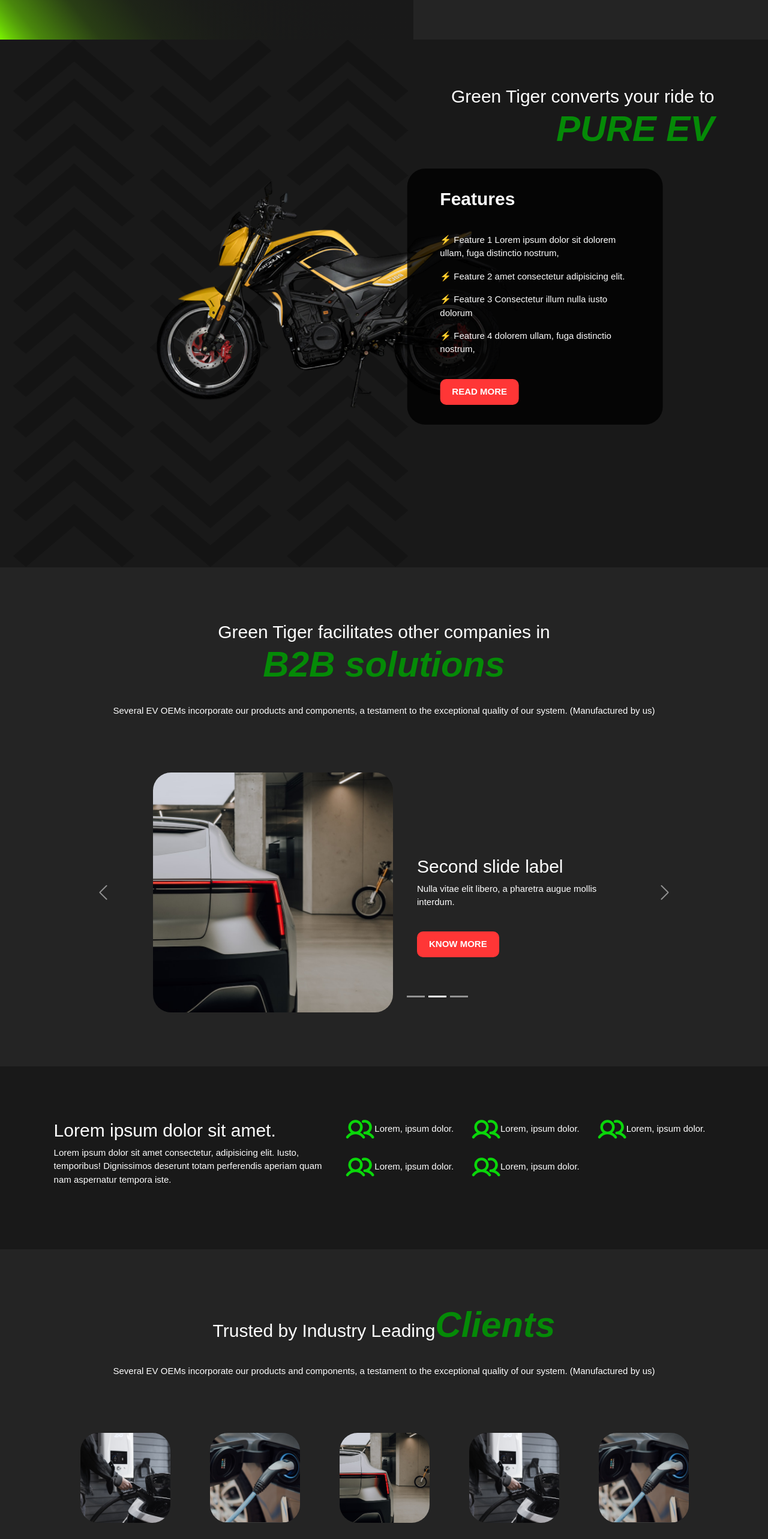
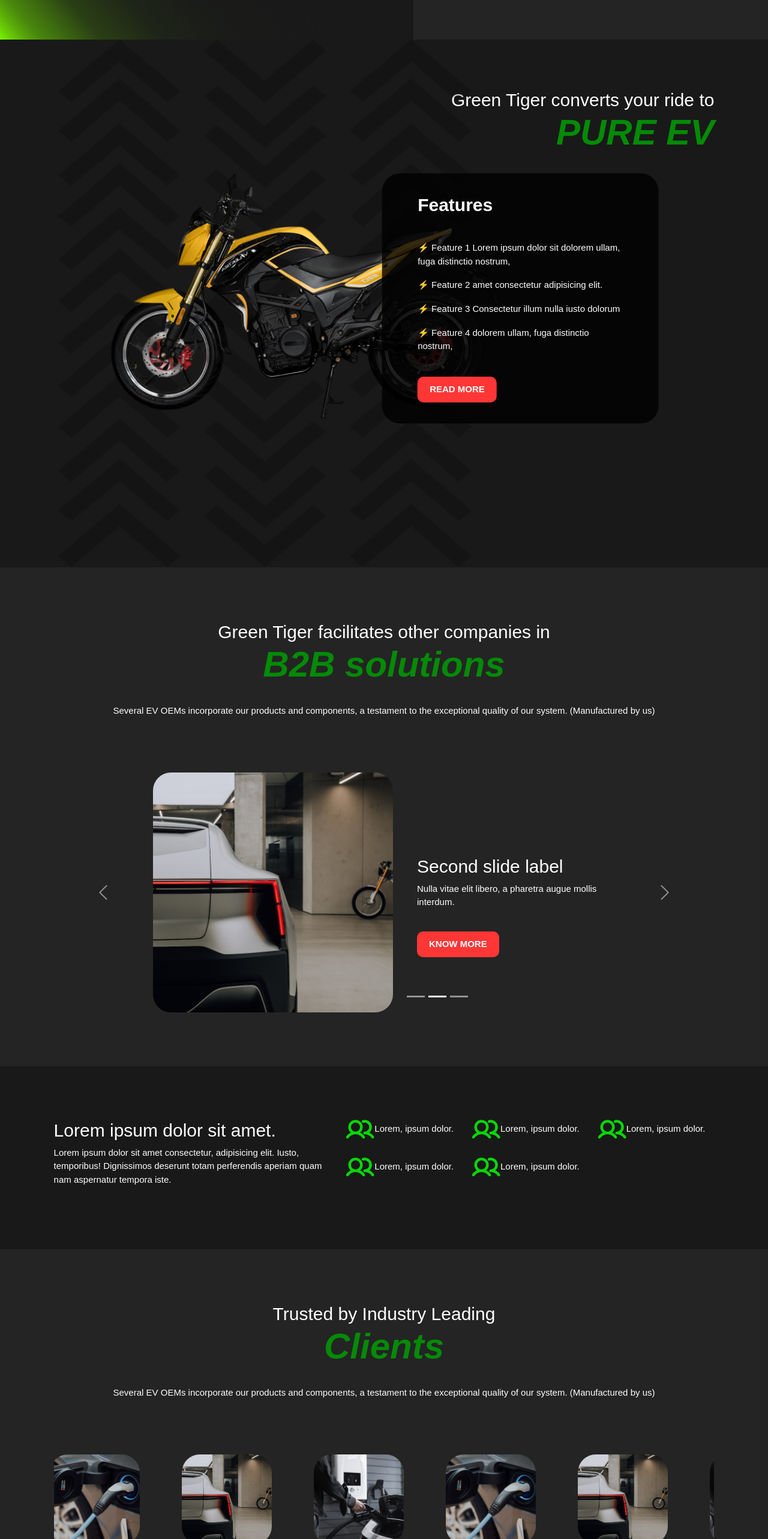
Before and after one commit to needhideshmukh/GT2, a Next.js app: page / in a window 1280 px wide. Shown: the part 837-3403 px from the top of the page at 60% size. Built offline with nearby package versions, Linux system fonts and the light colour scheme.

Commit message:
css changes

```diff
--- a/pages/Home.jsx
+++ b/pages/Home.jsx
@@ -245,7 +245,7 @@
 
           <div>
             <h1 className="reusable_heading heading_right">
-              Green Tiger converts your ride to <br /> <span>PURE EV</span>
+              Green Tiger converts your ride to <br /> <span> PURE EV</span>
             </h1>
 
             <div className="evComponents_specs_container">
@@ -357,7 +357,7 @@
         <div className="ourClients">
           <div className="centerHeading">
             <h1 className="reusable_heading">
-              Trusted by Industry Leading
+              Trusted by Industry Leading <br />
               <span>Clients</span>{" "}
             </h1>
             <br />
--- a/style/home.css
+++ b/style/home.css
@@ -66,6 +66,7 @@
 
 .reusable_heading {
   font-size: var(--heading-font-size);
+  height: fit-content;
   font-weight: 200;
 }
 
@@ -146,15 +147,16 @@
 .pureEVContainer {
   background-color: var(--background-dark-grey);
   color: var(--white);
-  padding: 0% 7% 7% 7%;
+  padding: 0% 7% 7% 0%;
   overflow-y: hidden;
   height: 110vh;
 }
 .arrowsBackground {
   /* display: none; */
   height: 110vh;
-  transform: translateX(-30%);
-  padding-right: 25px;
+  transform: translateX(40%);
+  z-index: 4;
+  padding-right: 40px;
 }
 
 .heading_right {
@@ -175,7 +177,6 @@
 
 .glass_tile_specs {
   transform: translateX(-20%);
-  z-index: 5;
   padding: 3% 5%;
   background-color: var(--glass-effect-tile);
   border-radius: 30px;
@@ -195,7 +196,6 @@
 }
 
 .components_uplift {
-  z-index: -0.1;
   position: absolute;
 }
 
@@ -279,25 +279,31 @@
 .clientTitles img {
   width: 150px;
   border-radius: 30px;
-
   scroll-snap-align: center; /* Snap items to center */
   display: flex;
   flex: 0 0 auto; /* Ensure each item has fixed size */
   justify-content: center;
   align-items: center;
+  margin-right: 70px;
 }
 
-.clientLogos {
+/* .clientLogos {
   display: grid;
-  grid-auto-flow: column; /* Arrange items in a row */
-  gap: 6%; /* Adjust as needed */
+  grid-auto-flow: column;
   overflow: hidden;
-  width: 100%; /* Full width */
-  scroll-snap-type: x mandatory; /* Enable snap scrolling */
+  width: 100%;
+  scroll-snap-type: x mandatory;
   scroll-behavior: smooth;
-  -webkit-overflow-scrolling: touch; /* For smooth scrolling on iOS devices */
+  -webkit-overflow-scrolling: touch;
   text-align: center;
   row-gap: 10%;
+} */
+
+.clientLogos {
+  display: flex;
+  overflow-x: hidden;
+  scroll-behavior: smooth;
+  -webkit-overflow-scrolling: touch;
 }
 
 /* ------------------------> Awards & Associations */
```
